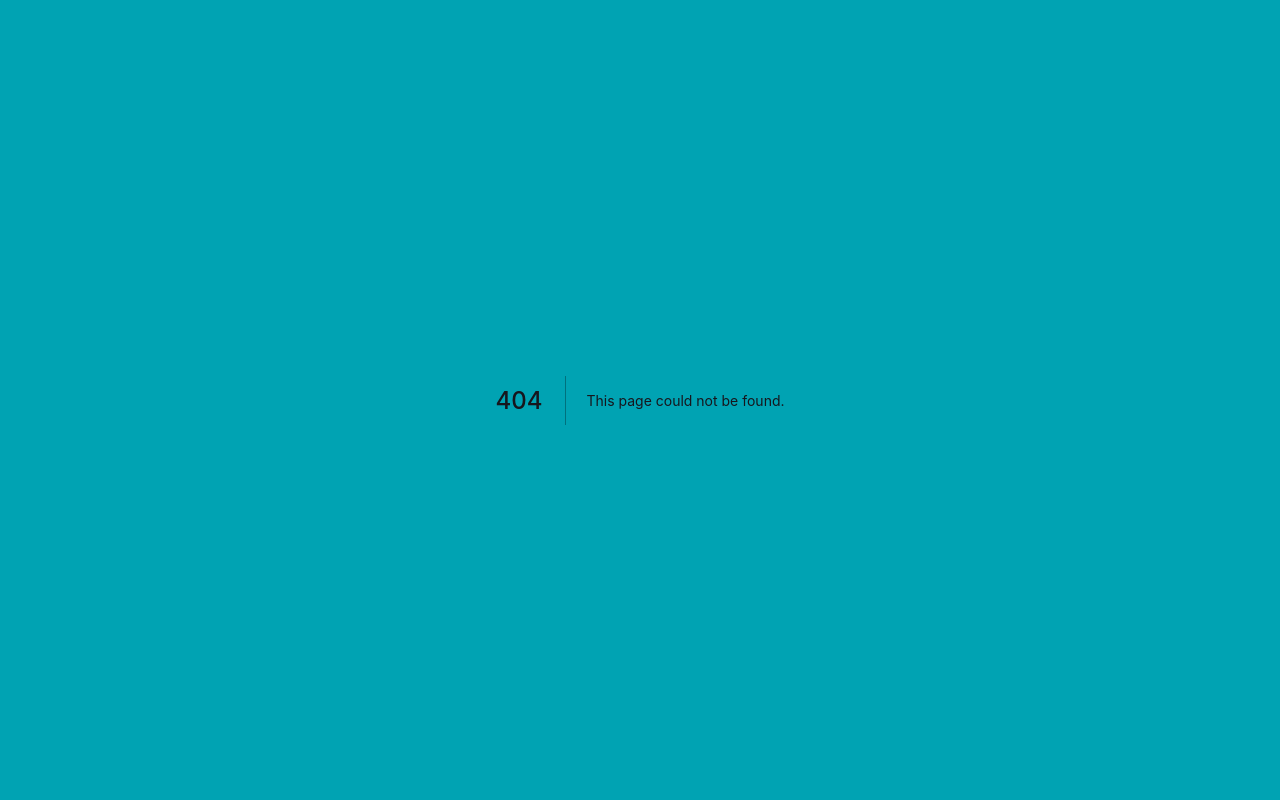
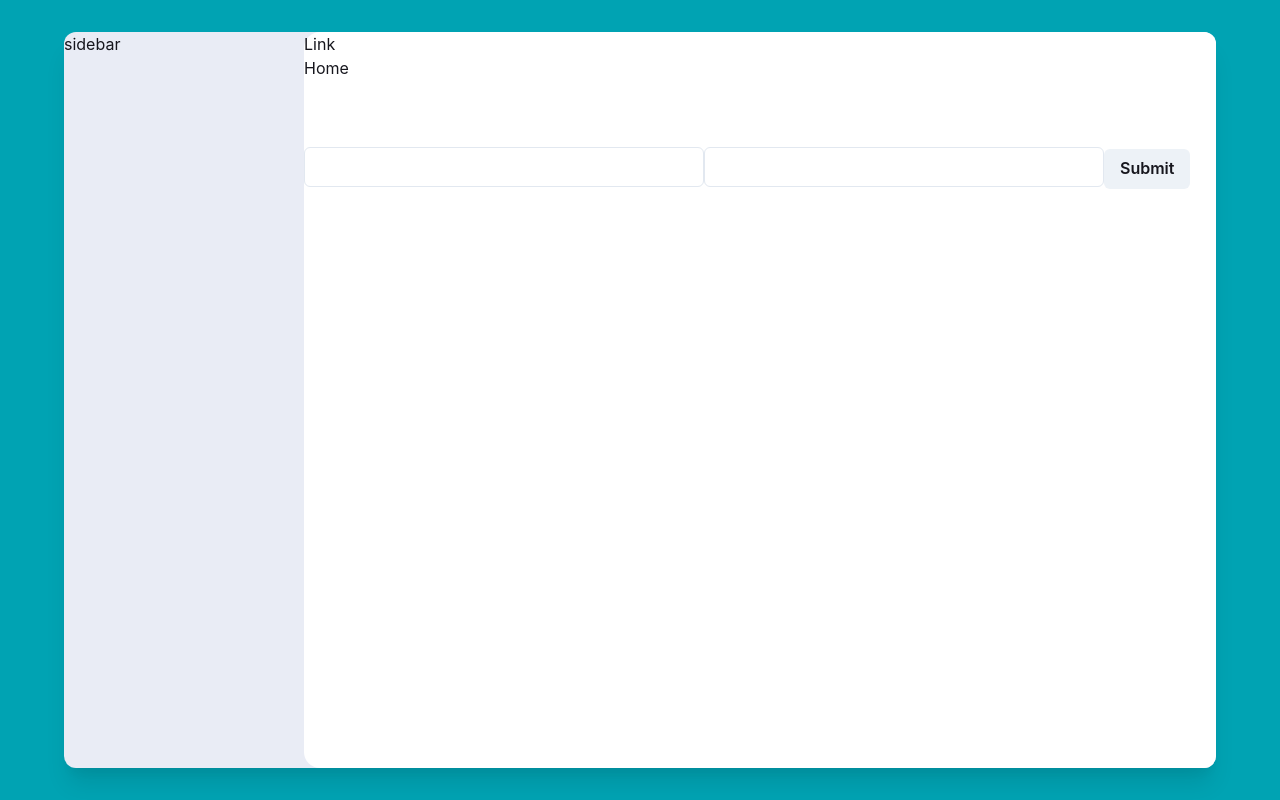
Before and after one commit to kyle-trinh/talaria-web, a Next.js app: page /login in a window 1280 px wide. Before the commit this address had no page. Built offline with nearby package versions, Linux system fonts and the light colour scheme.

Commit message:
add authentication for login and profile page

```diff
--- a/src/components/Layout.tsx
+++ b/src/components/Layout.tsx
@@ -1,11 +1,10 @@
-import { Flex, useColorMode, FlexProps } from "@chakra-ui/react";
+import { Flex, useColorMode, Grid, Box } from "@chakra-ui/react";
 import React from "react";
+import Link from "next/link";
 
-interface LayoutProps {
-  height: string;
-}
+interface LayoutProps {}
 
-export const Layout: React.FC<LayoutProps> = (props: FlexProps) => {
+export const Layout: React.FC<LayoutProps> = ({ children }) => {
   const { colorMode } = useColorMode();
 
   const bgColor = { light: "teal.600", dark: "gray.900" };
@@ -18,7 +17,43 @@ export const Layout: React.FC<LayoutProps> = (props: FlexProps) => {
       justifyContent="center"
       bg={bgColor[colorMode]}
       color={color[colorMode]}
-      {...props}
-    />
+      height="100vh"
+    >
+      <Grid
+        templateRows="7.2rem auto"
+        templateColumns="15rem auto"
+        height="92vh"
+        width="90%"
+        bg="#E9ECF5"
+        templateAreas="'sidebar header' 'sidebar main'"
+        borderRadius="xl"
+        boxShadow="xl"
+      >
+        <Box gridArea="sidebar">sidebar</Box>
+        <Box
+          gridArea="header"
+          bg="white"
+          borderTopLeftRadius="2xl"
+          borderTopRightRadius="xl"
+        >
+          <p>
+            <Link href="/login">
+              <a>Link</a>
+            </Link>
+          </p>
+          <Link href="/">
+            <a>Home</a>
+          </Link>
+        </Box>
+        <Box
+          gridArea="main"
+          bg="white"
+          borderBottomLeftRadius="2xl"
+          borderBottomRightRadius="xl"
+        >
+          {children}
+        </Box>
+      </Grid>
+    </Flex>
   );
 };
--- /dev/null
+++ b/src/lib/useUser.ts
@@ -0,0 +1,4 @@
+import {useEffect} from 'react'
+import Router from 'next/router'
+
+export default function useUser
--- a/src/pages/_app.tsx
+++ b/src/pages/_app.tsx
@@ -1,16 +1,32 @@
 import { ChakraProvider } from "@chakra-ui/react";
-
+import { useState, useRef } from "react";
 import theme from "../theme";
 import { AppProps } from "next/app";
 import { Layout } from "../components/Layout";
+import { QueryClient, QueryClientProvider } from "react-query";
+import { ReactQueryDevtools } from "react-query/devtools";
+import { Hydrate } from "react-query/hydration";
+
+// const queryClient = new QueryClient();
 
 function MyApp({ Component, pageProps }: AppProps) {
+  const [user, setUser] = useState(true);
+  const queryClientRef: { current: any } = useRef();
+  if (!queryClientRef.current) {
+    queryClientRef.current = new QueryClient();
+  }
+
   return (
-    <ChakraProvider resetCSS theme={theme}>
-      <Layout height="100vh">
-        <Component {...pageProps} />
-      </Layout>
-    </ChakraProvider>
+    <QueryClientProvider client={queryClientRef.current}>
+      <Hydrate state={pageProps.dehydratedState}>
+        <ChakraProvider resetCSS theme={theme}>
+          <Layout>
+            <Component {...pageProps} />
+          </Layout>
+        </ChakraProvider>
+      </Hydrate>
+      <ReactQueryDevtools initialIsOpen={false} />
+    </QueryClientProvider>
   );
 }
 
--- /dev/null
+++ b/src/pages/login.tsx
@@ -0,0 +1,106 @@
+import { Input, Button } from "@chakra-ui/react";
+import { useMutation, QueryClient } from "react-query";
+import { useEffect, useState } from "react";
+import { useRouter } from "next/router";
+import { GetServerSideProps, GetServerSidePropsContext } from "next";
+import { client } from "../utils/api-client";
+import { dehydrate } from "react-query/hydration";
+
+interface LoginProps {}
+
+const Login = () => {
+  const route = useRouter();
+  const { data, mutate, isLoading } = useMutation(
+    (data: { email: string; password: string }) =>
+      fetch("http://localhost:4444/api/v1/users/signin", {
+        method: "POST",
+        body: JSON.stringify(data),
+        headers: {
+          "Content-Type": "application/json",
+        },
+        credentials: "include",
+      }).then(async (response) => {
+        const data = await response.json();
+        if (response.ok) {
+          return data;
+        } else {
+          return Promise.reject(data);
+        }
+      }),
+    {
+      onSuccess: () => {
+        route.push("/profile");
+      },
+    }
+  );
+
+  const [formData, setFormData] = useState({ email: "", password: "" });
+
+  return (
+    <form onSubmit={(e) => e.preventDefault()}>
+      <Input
+        type="text"
+        name="email"
+        width="400px"
+        value={formData.email}
+        onChange={(e) =>
+          setFormData({ ...formData, [e.target.name]: e.target.value })
+        }
+      />
+      <Input
+        type="password"
+        name="password"
+        width="400px"
+        value={formData.password}
+        onChange={(e) =>
+          setFormData({ ...formData, [e.target.name]: e.target.value })
+        }
+      />
+      <Button
+        onClick={async () => {
+          mutate(formData);
+        }}
+      >
+        Submit
+      </Button>
+      {isLoading ? "loading..." : <pre>{JSON.stringify(data, null, 2)}</pre>}
+    </form>
+  );
+};
+export const getServerSideProps: GetServerSideProps = async function ({
+  req,
+  res,
+}: GetServerSidePropsContext) {
+  if (req.cookies?.jwt) {
+    try {
+      const queryClient = new QueryClient();
+      await queryClient.fetchQuery("userProfile", () =>
+        client("http://localhost:4444/api/v1/users/me", {
+          method: "GET",
+          credentials: "include",
+          headers: {
+            Authorization: req.cookies?.jwt && `Bearer ${req.cookies.jwt}`,
+          },
+        })
+      );
+
+      return {
+        props: { dehydratedState: dehydrate(queryClient) },
+        redirect: {
+          destination: "/profile",
+          permanenet: false,
+        },
+      };
+    } catch (err) {
+      return {
+        props: {},
+      };
+    }
+  } else {
+    return {
+      props: {},
+    };
+  }
+};
+
+export default Login;
--- /dev/null
+++ b/src/utils/api-client.ts
@@ -0,0 +1,12 @@
+async function client(url: RequestInfo, init?: RequestInit | undefined) {
+  return fetch(url, init).then(async (response) => {
+    const data = await response.json();
+    if (response.ok) {
+      return data;
+    } else {
+      return Promise.reject(data);
+    }
+  });
+}
+
+export { client };
```
Also changed, not shown: package.json (+6 -2 lines), src/components/authenticated-app.tsx (added, +7 -0 lines), src/components/unauthenticated-app.tsx (added, +7 -0 lines), src/pages/profile.tsx (added, +56 -0 lines), src/pages/api/login.ts (added), 1 other file (tests, documents, lock files or other folders).
